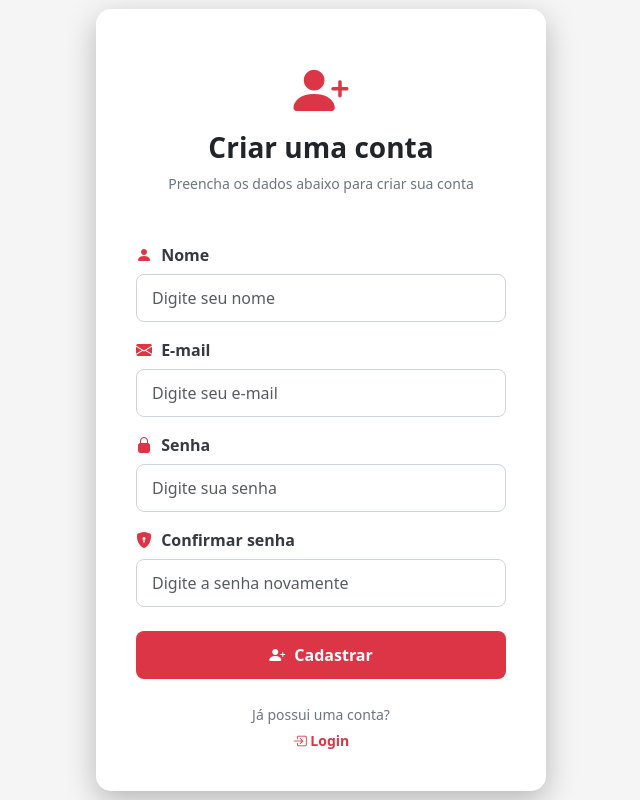
After one commit to pickcius/projeto_integrador_esp32, a Django app: template AutomacaoResidencial/usuarios/templates/usuarios/cadastro.html in a window 1280 px wide. The commit adds this page. Shown: the whole page, without its empty margins (319-959 px from the left). Run offline with Django 5.2, Linux system fonts and the light colour scheme; the template is opened without the code that fills it, so the values that code supplies are empty; parts of the project's set-up code (start-up, migrations or seed data) failed here and were passed over; some libraries are stand-ins or nearby versions.

Commit message:
tentando-cadastro

```diff
--- a/AutomacaoResidencial/usuarios/static/css/style.css
+++ b/AutomacaoResidencial/usuarios/static/css/style.css
@@ -169,3 +169,123 @@ h1 .bi {
     }
 
 }
+
+/* == ======================================================= PÁGINA DE CADASTRO ========================================================= */
+/* Cartão principal do cadastro */
+.cadastro-card {
+    width: 100%;
+    max-width: 450px;
+    padding: 40px;
+    border: none;
+    border-radius: 15px;
+    background-color: #ffffff;
+    box-shadow: 0 10px 30px rgba(0, 0, 0, 0.25);
+}
+
+/* Ícone do topo */
+.cadastro-icon {
+    font-size: 55px;
+    margin-bottom: 10px;
+    color: #dc3545;
+}
+
+/* Título */
+.cadastro-card h1 {
+    font-size: 28px;
+    font-weight: 700;
+    margin-bottom: 8px;
+}
+
+/* Texto abaixo do título */
+.cadastro-subtitulo {
+    color: #6c757d;
+    font-size: 14px;
+    margin-bottom: 25px;
+}
+
+/* Labels */
+.cadastro-card .form-label {
+    font-weight: 600;
+    margin-bottom: 7px;
+}
+
+/* Ícones dos labels */
+.cadastro-card .form-label i {
+    margin-right: 5px;
+    color: #dc3545;
+}
+
+/* Campos */
+.cadastro-card .form-control {
+    height: 48px;
+    border-radius: 8px;
+    border: 1px solid #ced4da;
+    padding-left: 15px;
+    transition: 0.2s;
+}
+
+/* Campo quando recebe foco */
+.cadastro-card .form-control:focus {
+    border-color: #dc3545;
+    box-shadow: 0 0 0 0.2rem rgba(220, 53, 69, 0.15);
+}
+
+/* Botão cadastrar */
+.btn-cadastro {
+    height: 48px;
+    border: none;
+    border-radius: 8px;
+    background-color: #dc3545;
+    color: white;
+    font-weight: 600;
+    transition: 0.2s;
+}
+
+/* Hover do botão */
+.btn-cadastro:hover {
+    background-color: #bb2d3b;
+    color: white;
+    transform: translateY(-1px);
+}
+
+/* Ícone do botão */
+.btn-cadastro i {
+    margin-right: 6px;
+}
+
+/* Área do login */
+.cadastro-login {
+    margin-top: 25px;
+    font-size: 14px;
+}
+
+/* Texto */
+.cadastro-login p {
+    margin-bottom: 5px;
+    color: #6c757d;
+}
+
+/* Link Login */
+.cadastro-login a {
+    text-decoration: none;
+    color: #dc3545;
+    font-weight: 600;
+    transition: 0.2s;
+}
+
+/* Hover do Login */
+.cadastro-login a:hover {
+    color: #bb2d3b;
+    text-decoration: underline;
+}
+
+/* ========================================================= RESPONSIVIDADE ========================================================= */
+@media (max-width: 500px) {
+    .cadastro-card {
+        padding: 30px 25px;
+    }
+
+    .cadastro-card h1 {
+        font-size: 24px;
+    }
+}
--- /dev/null
+++ b/AutomacaoResidencial/usuarios/templates/usuarios/cadastro.html
@@ -0,0 +1,40 @@
+{% load static %}
+
+<!DOCTYPE html>
+<html lang="pt-BR">
+  <head>
+    <meta charset="UTF-8" />
+    <title>Tela de Cadastro</title>
+
+    <link rel="stylesheet" href="{% static 'bootstrap/css/bootstrap.css' %}" />
+    <link rel="stylesheet" href="{% static 'bootstrap/icons/bootstrap-icons.css' %}" />
+    <link rel="stylesheet" href="{% static 'css/style.css' %}" />
+
+  </head>
+
+  <body>
+    <main class="container-fluid min-vh-100 d-flex align-items-center justify-content-center">
+      <div class="card cadastro-card">
+        <!-- Cabeçalho --> <div class="text-center mb-4">
+          <i class="bi bi-person-plus-fill cadastro-icon"></i> <h1>Criar uma conta</h1> <p class="cadastro-subtitulo">Preencha os dados abaixo para criar sua conta</p>
+        </div> <!-- Formulário --> <form method="POST">
+          {% csrf_token %} <!-- Nome --> <div class="mb-3">
+            <label for="nome" class="form-label"><i class="bi bi-person-fill"></i> Nome</label> <input type="text" class="form-control" id="nome" name="nome" placeholder="Digite seu nome" required />
+          </div> <!-- E-mail --> <div class="mb-3">
+            <label for="email" class="form-label"><i class="bi bi-envelope-fill"></i> E-mail</label> <input type="email" class="form-control" id="email" name="email" placeholder="Digite seu e-mail" required />
+          </div> <!-- Senha --> <div class="mb-3">
+            <label for="senha" class="form-label"><i class="bi bi-lock-fill"></i> Senha</label> <input type="password" class="form-control" id="senha" name="senha" placeholder="Digite sua senha" required />
+          </div> <!-- Confirmar senha --> <div class="mb-4">
+            <label for="confirmar_senha" class="form-label"><i class="bi bi-shield-lock-fill"></i> Confirmar senha</label> <input type="password" class="form-control" id="confirmar_senha" name="confirmar_senha" placeholder="Digite a senha novamente" required />
+          </div> <!-- Botão cadastrar --> <div class="d-grid">
+            <button type="submit" class="btn btn-cadastro"><i class="bi bi-person-plus-fill"></i> Cadastrar</button>
+          </div>
+        </form> <!-- Link para login --> <div class="text-center cadastro-login">
+          <p>Já possui uma conta?</p> <a href="/login/"><i class="bi bi-box-arrow-in-right"></i> Login</a>
+        </div>
+      </div>
+    </main>
+
+    <script src="{% static 'bootstrap/js/bootstrap.bundle.min.js' %}"></script>
+  </body>
+</html>
--- a/AutomacaoResidencial/usuarios/urls.py
+++ b/AutomacaoResidencial/usuarios/urls.py
@@ -3,4 +3,5 @@ from . import views
 
 urlpatterns = [
     path("login/", views.login, name="login"),
+    path("cadastro/", views.cadastro, name="cadastro"),
 ]
```
Also changed, not shown: AutomacaoResidencial/usuarios/templates/usuarios/login.html (+5 -2 lines), AutomacaoResidencial/usuarios/views.py (+65 -1 lines).
